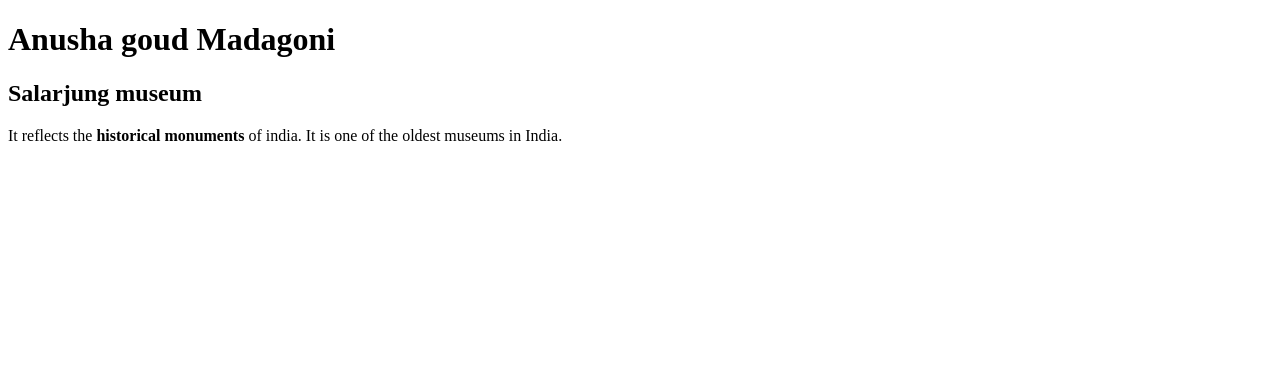
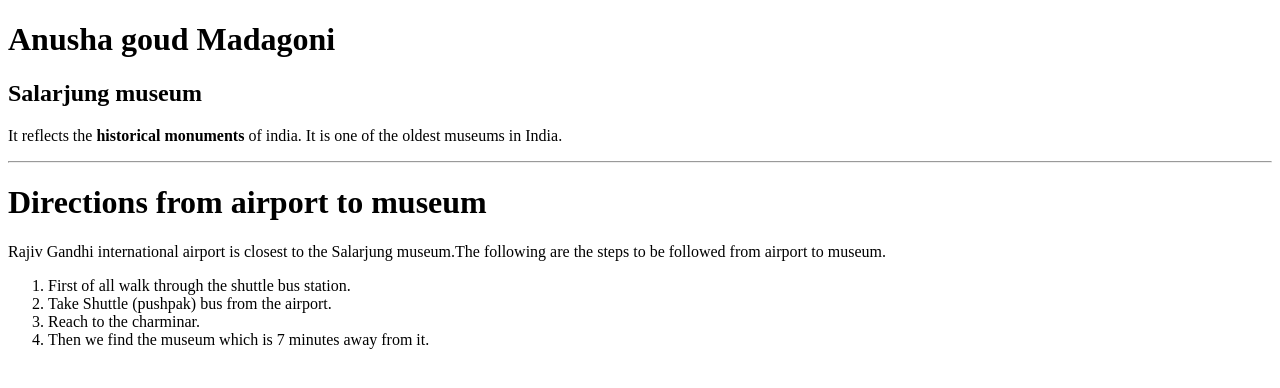
Before and after one commit to 44-563-Web-Apps-F22/44563-webapps-assignment-3-Madagoni123, a plain HTML site: page index.html in a window 1280 px wide. Drawn offline with Linux system fonts and the light colour scheme.

Commit message:
modified directions

```diff
--- a/index.html
+++ b/index.html
@@ -10,5 +10,14 @@
         <h2>Salarjung museum</h2>
         <p>It reflects the <b>historical monuments</b> of india.
             It is one of the oldest museums in India.</p>
+            <hr>
+            <h1>Directions from airport to museum </h1>
+            <p>Rajiv Gandhi international airport is closest to the Salarjung museum.The following are the steps to be followed from airport to museum.</p>
+            <ol>
+                <li>First of all walk through the shuttle bus station.</li>
+                <li>Take  Shuttle (pushpak) bus from the airport.</li>
+                <li>Reach to the charminar.</li>
+                <li>Then we find the museum which is 7 minutes away from it.</li>
+            </ol>
     </body>
 </html>
```
